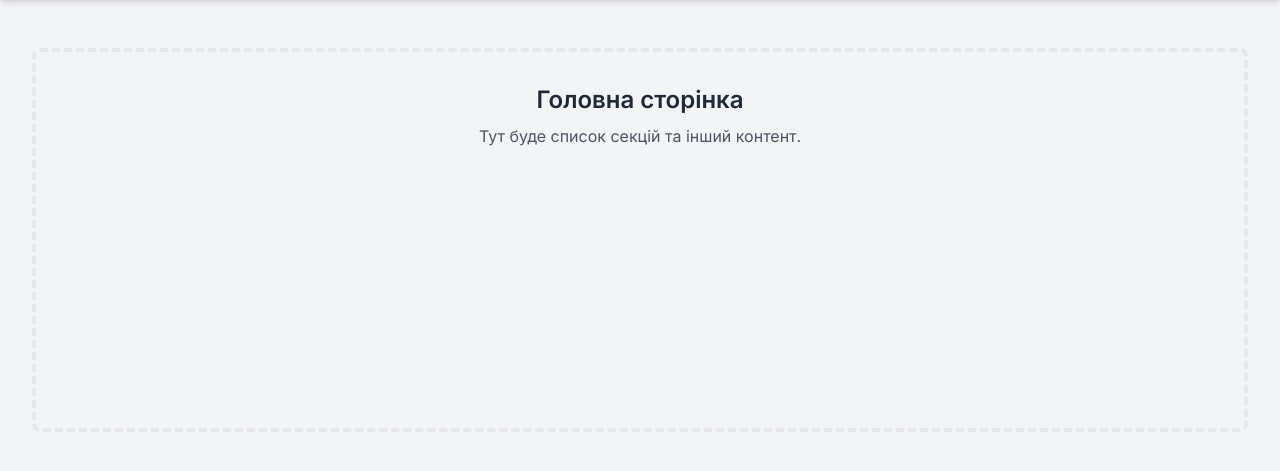
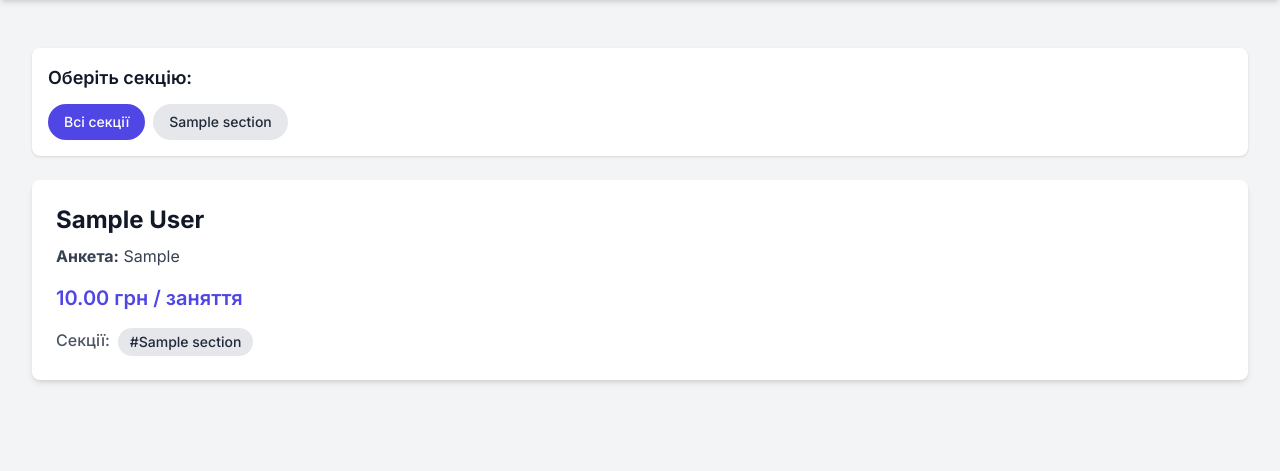
Before and after one commit to nikita-pshenychnyi/FitBook, a Django app: page /home/ in a window 1280 px wide. Shown: the part 64-535 px from the top of the page. Run offline with Django 5.2, Linux system fonts and the light colour scheme; a user stored in the database is signed in; tables that the repository leaves empty hold one stand-in row (values such as "Sample post"); some libraries are stand-ins or nearby versions.

Commit message:
Added trainers list to home page

```diff
--- a/backend/api/admin.py
+++ b/backend/api/admin.py
@@ -1,3 +1,7 @@
 from django.contrib import admin
+from .models import Section, Trainer, Booking
 
-from .models import Section, Trainer, Booking
+
+admin.site.register(Section)
+admin.site.register(Trainer)
+admin.site.register(Booking)
--- a/backend/api/models.py
+++ b/backend/api/models.py
@@ -4,28 +4,25 @@ from django.contrib.auth.models import User
 
 class Section(models.Model):
     name = models.CharField(max_length=50, verbose_name="Назва секції")
-    description = models.TextField(verbose_name="Опис")
+    description = models.TextField(verbose_name="Опис", blank=True, null=True)
 
     def __str__(self):
-        """Цей метод визначає, як об'єкт буде відображатися в адмін-панелі."""
+
         return self.name
 
 
 class Trainer(models.Model):
-    """Модель для профілю тренера."""
-    # Зв'язок "Один-до-одного" (OneToOne) з вбудованою моделлю User.
-    # on_delete=models.CASCADE означає: якщо видалити User, профіль тренера теж видалиться.
+
     user = models.OneToOneField(User, on_delete=models.CASCADE, primary_key=True)
 
-    # Зв'язок "Багато-до-багатьох" (ManyToMany) з моделлю Section.
-    # Один тренер може вести багато секцій, і в одній секції може бути багато тренерів.
+
     sections = models.ManyToManyField(Section, verbose_name="Секції, які веде тренер")
 
     specialization = models.CharField(max_length=100, verbose_name="Спеціалізація")
     price_per_session = models.DecimalField(max_digits=10, decimal_places=2, verbose_name="Ціна за заняття")
 
     def __str__(self):
-        # В адмінці буде відображатись ім'я користувача, до якого прив'язаний профіль тренера.
+
         return self.user.get_full_name() or self.user.username
 
 
@@ -37,10 +34,10 @@ class Booking(models.Model):
         ('cancelled', 'Скасовано'),
     ]
 
-    # Зв'язок "Один-до-багатьох" (ForeignKey). Один User може мати багато заявок.
+
     user = models.ForeignKey(User, on_delete=models.CASCADE, verbose_name="Користувач")
 
-    # Зв'язок "Один-до-багатьох". Один Trainer може мати багато заявок.
+
     trainer = models.ForeignKey(Trainer, on_delete=models.CASCADE, verbose_name="Тренер")
 
     status = models.CharField(max_length=10, choices=STATUS_CHOICES, default='pending', verbose_name="Статус заявки")
--- a/backend/api/views.py
+++ b/backend/api/views.py
@@ -1,23 +1,27 @@
+# api/views.py
+
 from django.shortcuts import render, redirect
 from django.http import HttpResponse
 from django.contrib.auth.models import User
 from django.contrib import messages
 from django.contrib.auth import authenticate, login, logout
-# Імпортуємо декоратор, який буде перевіряти, чи залогінений користувач
-from django.contrib.auth.decorators import login_required
+# from django.contrib.auth.decorators import login_required # <-- (1) Поки що не потрібно
 
-# Сторінка входу/реєстрації
+# (!!!) 1. Імпортуй свої моделі, щоб отримати до них доступ
+from .models import Trainer, Section
+
+#
+# --- ТВОЯ ЛОГІКА АВТЕНТИФІКАЦІЇ (ТУТ ВСЕ ПРАВИЛЬНО) ---
+#
+
 def authorization(request):
-    # Якщо користувач вже залогінений, перенаправляємо його на головну
     if request.user.is_authenticated:
         return redirect('home-page')
     return render(request, 'index.html')
 
-# Сторінка "Про нас" (залишаємо для прикладу)
 def about(request):
     return HttpResponse("<h1>About Page</h1>")
 
-# Функція реєстрації
 def register_user(request):
     if request.method == 'POST':
         first_name = request.POST.get('name')
@@ -35,7 +39,7 @@ def register_user(request):
             return redirect('authorization-page')
 
         user = User.objects.create_user(
-            username=email, # Використовуємо email як унікальний username
+            username=email,
             email=email,
             password=password,
             first_name=first_name,
@@ -43,15 +47,12 @@ def register_user(request):
         )
         user.save()
 
-        # Автоматично логінимо користувача після реєстрації
         login(request, user)
         messages.success(request, f'Вітаємо, {user.first_name}!')
-        # Перенаправляємо на нову головну сторінку
         return redirect('home-page')
     else:
         return redirect('authorization-page')
 
-# Функція входу
 def login_user(request):
     if request.method == 'POST':
         email = request.POST.get('email')
@@ -62,7 +63,6 @@ def login_user(request):
         if user is not None:
             login(request, user)
             messages.success(request, f'З поверненням, {user.first_name}!')
-            # Перенаправляємо на нову головну сторінку
             return redirect('home-page')
         else:
             messages.error(request, 'Неправильний email або пароль.')
@@ -70,14 +70,30 @@ def login_user(request):
     else:
         return redirect('authorization-page')
 
-# Нова функція виходу
 def logout_user(request):
     logout(request)
     messages.info(request, 'Ви вийшли з системи.')
     return redirect('authorization-page')
 
 
-# Нова головна сторінка сайту (тільки для залогінених)
-@login_required(login_url='authorization-page')
+#
+# --- ГОЛОВНА СТОРІНКА (Ось зміни) ---
+#
+
+# (1) Я прибрав @login_required. Тепер сторінку бачать ВСІ.
 def home_page(request):
-    return render(request, 'home.html')
+
+    # (2) Отримуємо ВСІХ тренерів з бази даних
+    trainers = Trainer.objects.all()
+
+    # (3) Отримуємо ВСІ секції (для майбутніх фільтрів)
+    sections = Section.objects.all()
+
+    # (4) Створюємо "контекст" - словник, який поїде в HTML
+    context = {
+        'trainers_list': trainers,   # <-- Передаємо список тренерів
+        'sections_list': sections,  # <-- Передаємо список секцій
+    }
+
+    # (5) Відмальовуємо 'home.html' і передаємо туди context
+    return render(request, 'home.html', context)
--- a/backend/fitbook/urls.py
+++ b/backend/fitbook/urls.py
@@ -6,15 +6,15 @@ urlpatterns = [
     path('admin/', admin.site.urls),
     path('__debug__/', include('debug_toolbar.urls')),
 
-    # Сторінка входу/реєстрації (головна для гостей)
+
     path('', views.authorization, name='authorization-page'),
 
-    # Маршрути для обробки даних з форм
+
     path('register/', views.register_user, name='register'),
     path('login/', views.login_user, name='login'),
     path('logout/', views.logout_user, name='logout'),
 
-    # Новий маршрут для головної сторінки (для залогінених)
+
     path('home/', views.home_page, name='home-page'),
 
     # Залишаємо для майбутнього API, поки не використовуємо
--- a/backend/templates/home.html
+++ b/backend/templates/home.html
@@ -15,7 +15,6 @@
 </head>
 <body class="bg-gray-100">
 
-    <!-- Навігаційна панель -->
     <nav class="bg-white shadow-md">
         <div class="max-w-7xl mx-auto px-4 sm:px-6 lg:px-8">
             <div class="flex justify-between h-16">
@@ -23,22 +22,68 @@
                     <h1 class="text-2xl font-bold text-indigo-600">FitBook</h1>
                 </div>
                 <div class="flex items-center">
-                    <span class="text-gray-700 mr-4">Привіт, {{ user.first_name|default:user.username }}!</span>
-                    <a href="{% url 'logout' %}" class="px-3 py-2 rounded-md text-sm font-medium text-white bg-indigo-600 hover:bg-indigo-700">
-                        Вийти
-                    </a>
+                    {% if user.is_authenticated %}
+                        <span class="text-gray-700 mr-4">Привіт, {{ user.first_name|default:user.username }}!</span>
+                        <a href="{% url 'logout' %}" class="px-3 py-2 rounded-md text-sm font-medium text-white bg-indigo-600 hover:bg-indigo-700">
+                            Вийти
+                        </a>
+                    {% else %}
+                         <a href="{% url 'authorization-page' %}" class="px-3 py-2 rounded-md text-sm font-medium text-indigo-600 hover:text-indigo-800">
+                            Увійти
+                        </a>
+                         <a href="{% url 'authorization-page' %}" class="ml-2 px-3 py-2 rounded-md text-sm font-medium text-white bg-indigo-600 hover:bg-indigo-700">
+                            Реєстрація
+                        </a>
+                    {% endif %}
                 </div>
             </div>
         </div>
     </nav>
 
-    <!-- Основний контент -->
     <main class="max-w-7xl mx-auto py-6 sm:px-6 lg:px-8">
         <div class="px-4 py-6 sm:px-0">
-            <div class="border-4 border-dashed border-gray-200 rounded-lg h-96 p-8 text-center">
-                <h2 class="text-2xl font-semibold text-gray-800">Головна сторінка</h2>
-                <p class="mt-2 text-gray-600">Тут буде список секцій та інший контент.</p>
+
+            <div class="mb-6 p-4 bg-white rounded-lg shadow">
+                <h3 class="text-lg font-semibold text-gray-900 mb-3">Оберіть секцію:</h3>
+                <div class="flex flex-wrap gap-2">
+
+                    <a href="{% url 'home-page' %}" class="px-4 py-2 bg-indigo-600 text-white rounded-full font-medium text-sm hover:bg-indigo-700">
+                        Всі секції
+                    </a>
+
+                    {% for section in sections_list %}
+                        <a href="?section={{ section.id }}" class="px-4 py-2 bg-gray-200 text-gray-800 rounded-full font-medium text-sm hover:bg-gray-300">
+                            {{ section.name }}
+                        </a>
+                    {% endfor %}
+                </div>
             </div>
+
+            <div class="space-y-6">
+
+                {% for trainer in trainers_list %}
+                <div class="bg-white shadow-md rounded-lg p-6">
+                    <h4 class="text-2xl font-bold text-gray-900">{{ trainer.user.get_full_name }}</h4>
+                    <p class="mt-2 text-gray-700"><strong>Анкета:</strong> {{ trainer.specialization }}</p>
+                    <p class="mt-4 text-xl font-semibold text-indigo-600">{{ trainer.price_per_session }} грн / заняття</p>
+
+                    <div class="mt-4 flex flex-wrap gap-2">
+                        <span class="text-gray-600 font-medium">Секції:</span>
+                        {% for sec in trainer.sections.all %}
+                        <span class="px-3 py-1 bg-gray-200 text-gray-800 rounded-full font-medium text-sm">
+                            #{{ sec.name }}
+                        </span>
+                        {% endfor %}
+                    </div>
+                </div>
+
+                {% empty %}
+                <div class="bg-white shadow-md rounded-lg p-6 text-center">
+                    <p class="text-gray-600">На жаль, тренери ще не додані до системи. Будь ласка, додайте їх через адмін-панель.</p>
+                </div>
+
+                {% endfor %} </div>
+
         </div>
     </main>
 
```
Also changed, not shown: backend/static/css/style.css (+11 -12 lines).
